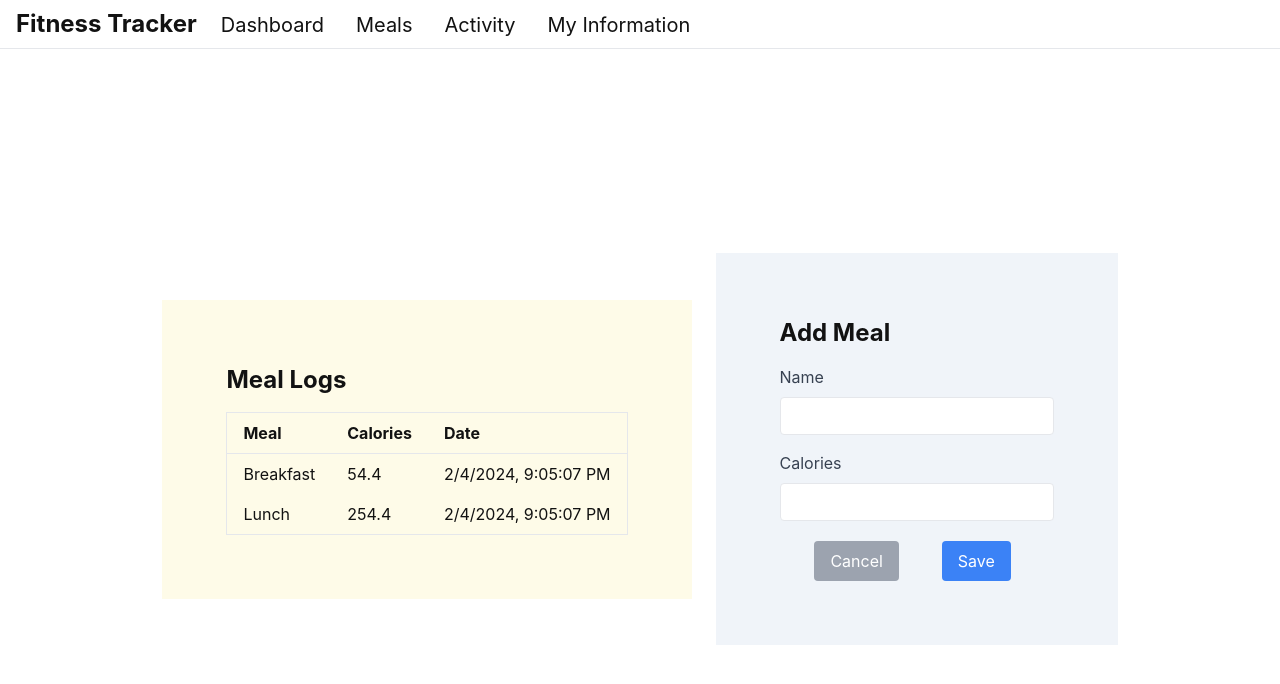
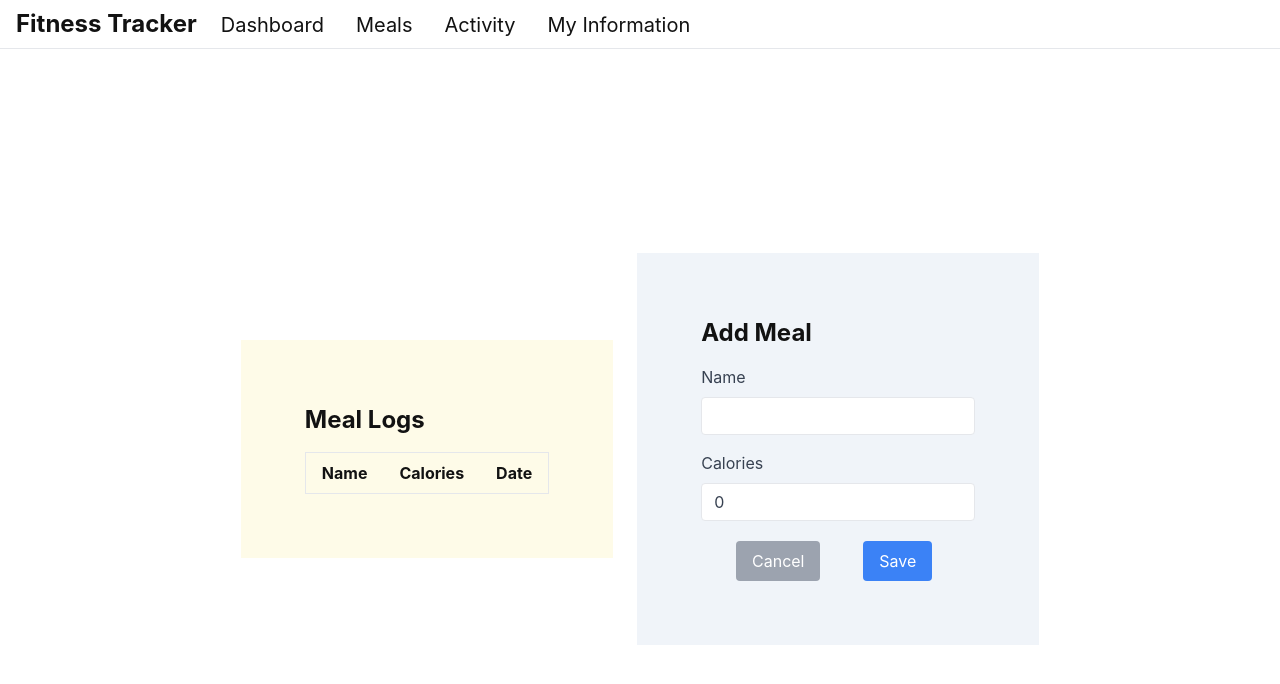
Before and after one commit to dileephq/fitness-tracker, a React (Vite) app: page /meals in a window 1280 px wide. Shown: the top 684 px of the page. Built offline with nearby package versions, Linux system fonts and the light colour scheme.

Commit message:
Meals page made dynamic

```diff
--- a/src/Meals/Meals.tsx
+++ b/src/Meals/Meals.tsx
@@ -1,28 +1,25 @@
-interface TableRow {
-  id: number
-  meal: string
-  date: string
-  calories: number
-}
+import { useReducer, useState } from 'react'
+import appReducer, { initialState, MealType } from '../shared/reducter.ts'
+
 function Meals() {
-  const formattedDateTime = new Date().toLocaleString()
+  const [state, dispatch] = useReducer(appReducer, initialState)
+  const meals = state.meals
 
-  const tableData: TableRow[] = [
-    {
-      id: 1,
-      meal: 'Breakfast',
-      date: formattedDateTime,
-      calories: 54.4,
-    },
-    {
-      id: 2,
-      meal: 'Lunch',
-      date: formattedDateTime,
-      calories: 254.4,
-    },
-  ]
+  const [name, setName] = useState('')
+  const [calories, setCalories] = useState(0)
 
-  const headers = ['meal', 'calories', 'date']
+  //  TODO make it ''meal' instead of 'name'
+  const headers = ['name', 'calories', 'date']
+
+  const onSave = () => {
+    const date = new Date().toLocaleString()
+    const meal: MealType = {
+      calories,
+      date,
+      name,
+    }
+    dispatch({ type: 'add-meal', payload: { meal } })
+  }
 
   return (
     <div className="container min-h-screen mx-auto flex items-center justify-center">
@@ -39,11 +36,11 @@ function Meals() {
             </tr>
           </thead>
           <tbody>
-            {tableData.map((row) => (
-              <tr key={row.id}>
+            {meals.map((meal) => (
+              <tr key={meal.date}>
                 {headers.map((header) => (
                   <td key={header} className=" px-4 py-2">
-                    {row[header as keyof TableRow]}
+                    {meal[header as keyof MealType]}
                   </td>
                 ))}
               </tr>
@@ -51,7 +48,13 @@ function Meals() {
           </tbody>
         </table>
       </div>
-      <div className="ml-6 p-16 bg-my-bg-gray">
+      <form
+        className="ml-6 p-16 bg-my-bg-gray"
+        onSubmit={(e) => {
+          e.preventDefault()
+          onSave()
+        }}
+      >
         <h1 className="text-2xl font-bold mb-4">Add Meal</h1>
         <div className="mb-4">
           <label
@@ -64,6 +67,8 @@ function Meals() {
             type="text"
             id="name"
             className="border rounded py-2 px-3 w-full text-gray-700 leading-tight focus:outline-none"
+            value={name}
+            onChange={(e) => setName(e.target.value)}
           />
         </div>
         <div className="mb-4">
@@ -77,6 +82,8 @@ function Meals() {
             type="number"
             id="calories"
             className="border rounded py-2 px-3 w-full text-gray-700 leading-tight focus:outline-none"
+            value={calories}
+            onChange={(e) => setCalories(e.target.valueAsNumber)}
           />
         </div>
         <div className="flex justify-evenly mt-5">
@@ -87,13 +94,13 @@ function Meals() {
             Cancel
           </button>
           <button
-            type="button"
+            type="submit"
             className="bg-blue-500 hover:bg-blue-700 text-white font-normal py-2 px-4 rounded mr-2"
           >
             Save
           </button>
         </div>
-      </div>
+      </form>
     </div>
   )
 }
--- /dev/null
+++ b/src/shared/reducter.ts
@@ -0,0 +1,72 @@
+type PersonalInfo = {
+  height: number
+  weight: number
+  age: number
+  gender: string
+  activityLevel: string
+}
+
+export type ActivityType = {
+  name: 'string'
+  date: string
+  calories: number
+}
+
+// TODO remove one of the types
+export type MealType = {
+  name: string
+  date: string
+  calories: number
+}
+
+type SavePersonalInfoAction = {
+  type: 'save-my-info'
+  payload: {
+    info: PersonalInfo
+  }
+}
+
+type AddMealAction = {
+  type: 'add-meal'
+  payload: { meal: MealType }
+}
+
+type AddActivityAction = {
+  type: 'add-activity'
+  payload: { activity: ActivityType }
+}
+
+type AppActions = SavePersonalInfoAction | AddMealAction | AddActivityAction
+
+type AppState = {
+  info: PersonalInfo
+  meals: MealType[]
+  activities: ActivityType[]
+}
+
+export const initialState: AppState = {
+  info: {} as PersonalInfo,
+  meals: [],
+  activities: [],
+}
+
+const appReducer = (state: AppState = initialState, action: AppActions) => {
+  if (action.type === 'save-my-info') {
+    const { info } = action.payload
+    return { ...state, info }
+  }
+
+  if (action.type === 'add-activity') {
+    const { activity } = action.payload
+    return { ...state, activities: [...state.activities, activity] }
+  }
+
+  if (action.type === 'add-meal') {
+    const { meal } = action.payload
+    return { ...state, meals: [...state.meals, meal] }
+  }
+
+  return state
+}
+
+export default appReducer
```
